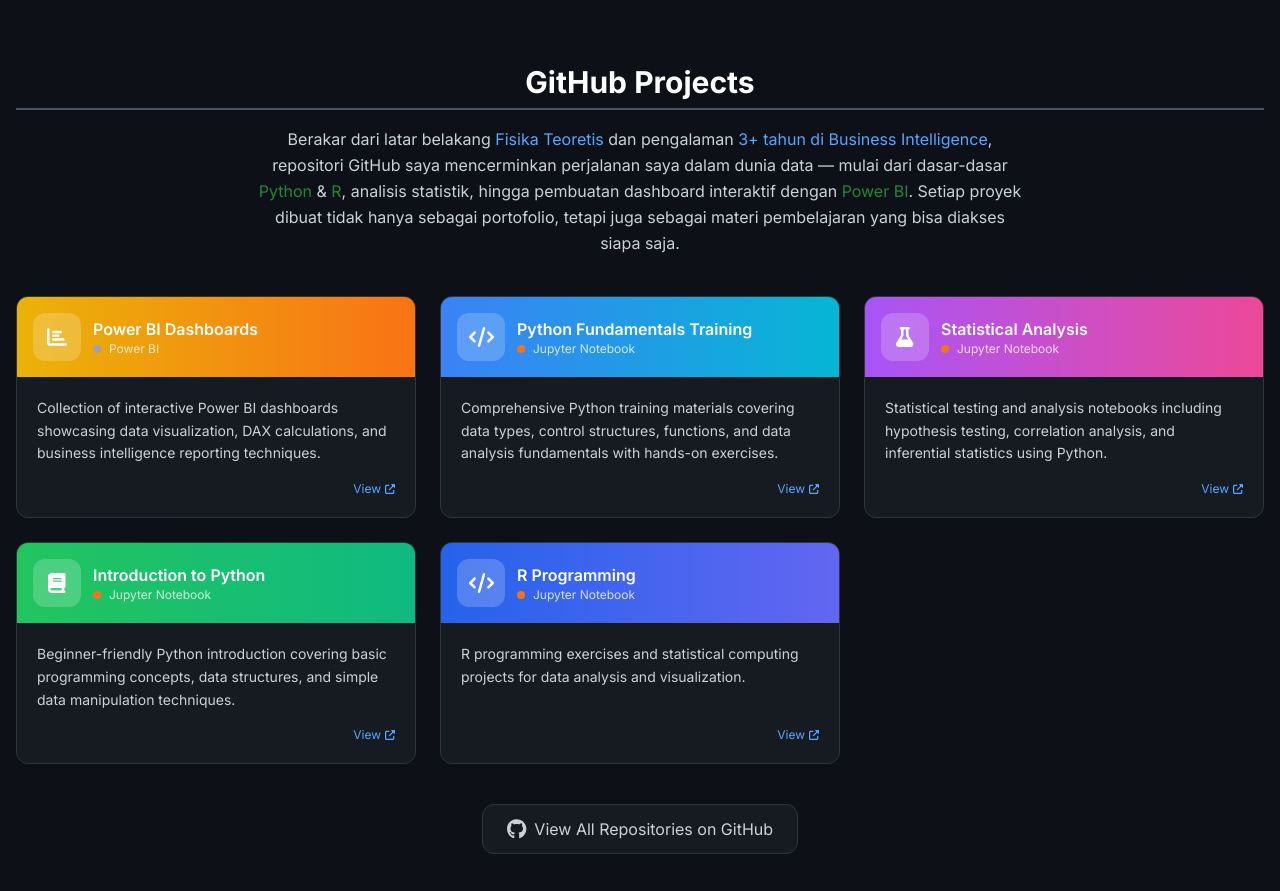
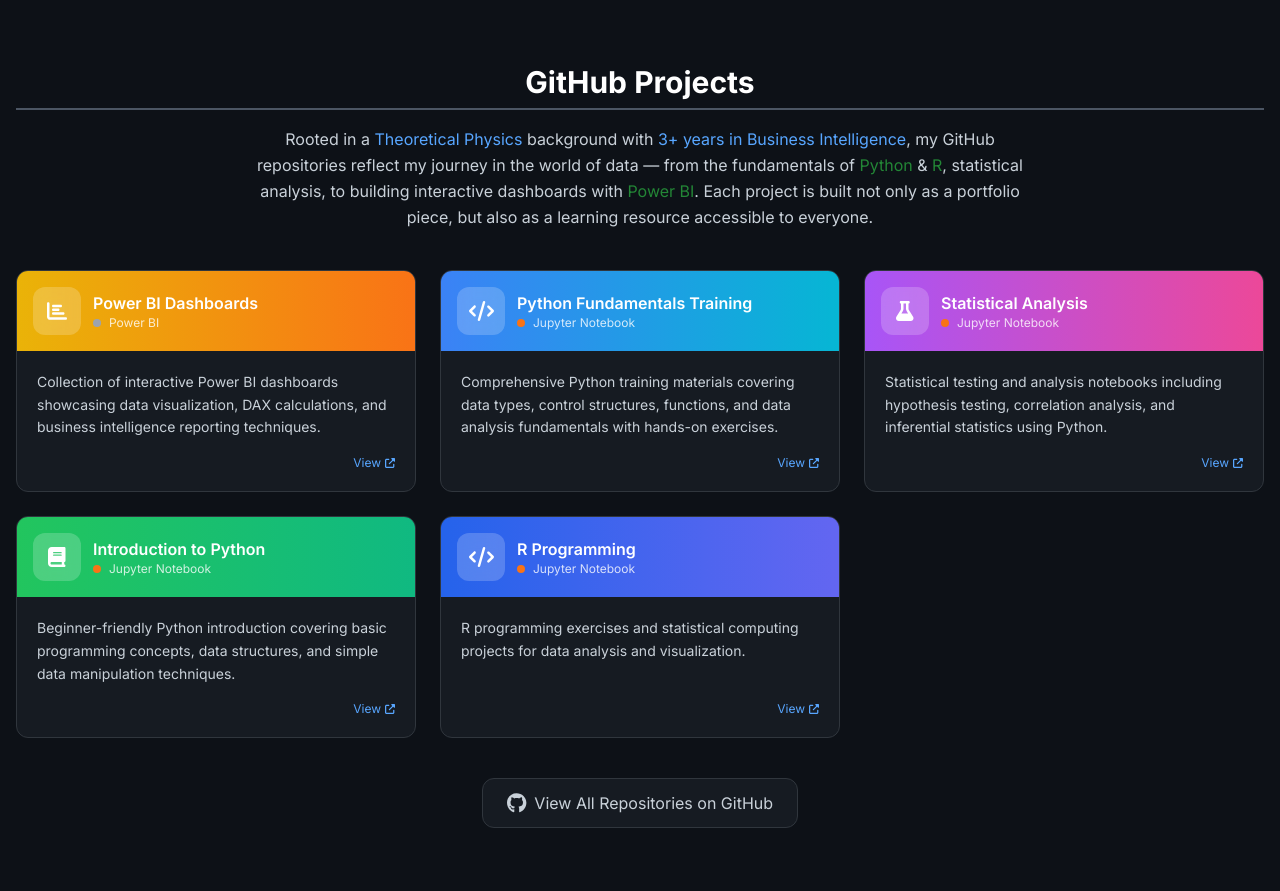
Before and after one commit to kandref/portfolio, a Next.js app: page / in a window 1280 px wide. Shown: the part 4885-5776 px from the top of the page. Built offline with nearby package versions, Linux system fonts and the light colour scheme; no server answers.

Commit message:
Translate GitHub Projects description to English

```diff
--- a/src/components/Projects.tsx
+++ b/src/components/Projects.tsx
@@ -154,15 +154,15 @@
         <span className="border-b-2 border-gray-600 pb-2">GitHub Projects</span>
       </h2>
       <p className="text-center text-text-main max-w-3xl mx-auto mb-10 leading-relaxed">
-        Berakar dari latar belakang <span className="text-accent-blue font-medium">Fisika Teoretis</span> dan
-        pengalaman <span className="text-accent-blue font-medium">3+ tahun di Business Intelligence</span>,
-        repositori GitHub saya mencerminkan perjalanan saya dalam dunia data — mulai dari
-        dasar-dasar <span className="text-accent-green font-medium">Python</span> &{" "}
-        <span className="text-accent-green font-medium">R</span>, analisis statistik,
-        hingga pembuatan dashboard interaktif dengan{" "}
+        Rooted in a <span className="text-accent-blue font-medium">Theoretical Physics</span> background
+        with <span className="text-accent-blue font-medium">3+ years in Business Intelligence</span>,
+        my GitHub repositories reflect my journey in the world of data — from
+        the fundamentals of <span className="text-accent-green font-medium">Python</span> &{" "}
+        <span className="text-accent-green font-medium">R</span>, statistical analysis,
+        to building interactive dashboards with{" "}
         <span className="text-accent-green font-medium">Power BI</span>.
-        Setiap proyek dibuat tidak hanya sebagai portofolio, tetapi juga sebagai materi
-        pembelajaran yang bisa diakses siapa saja.
+        Each project is built not only as a portfolio piece, but also as a learning
+        resource accessible to everyone.
       </p>
 
       {loading ? (
```
